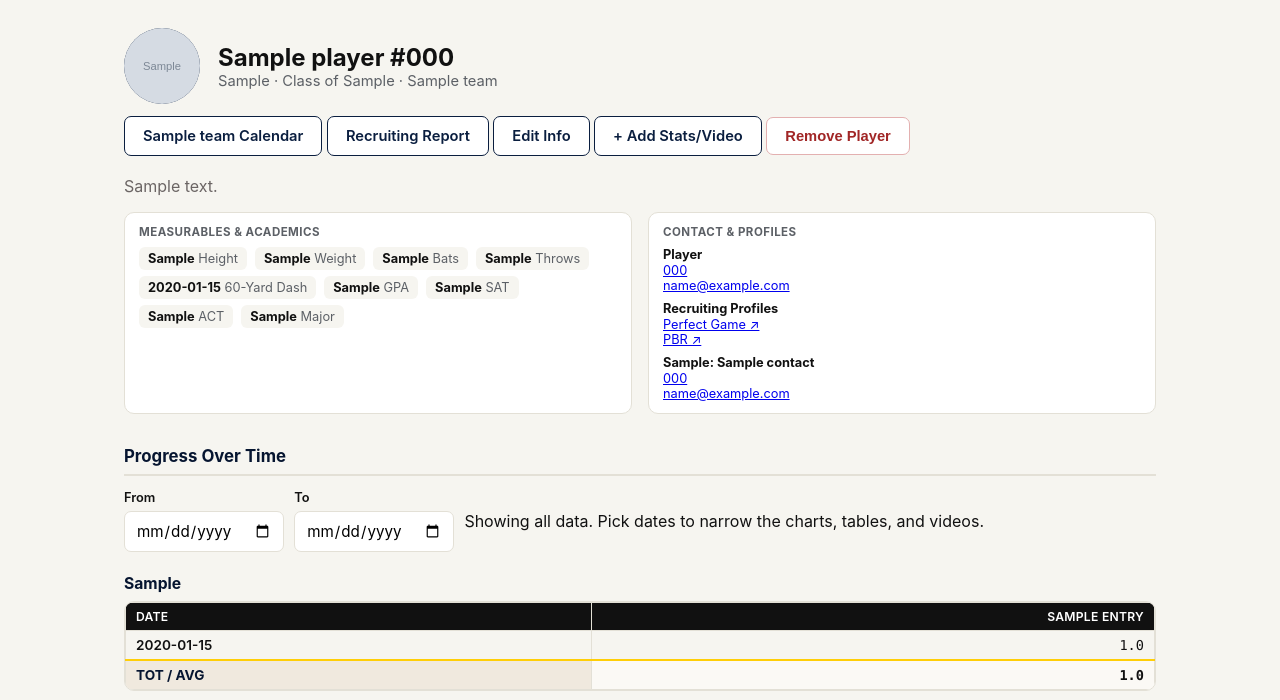
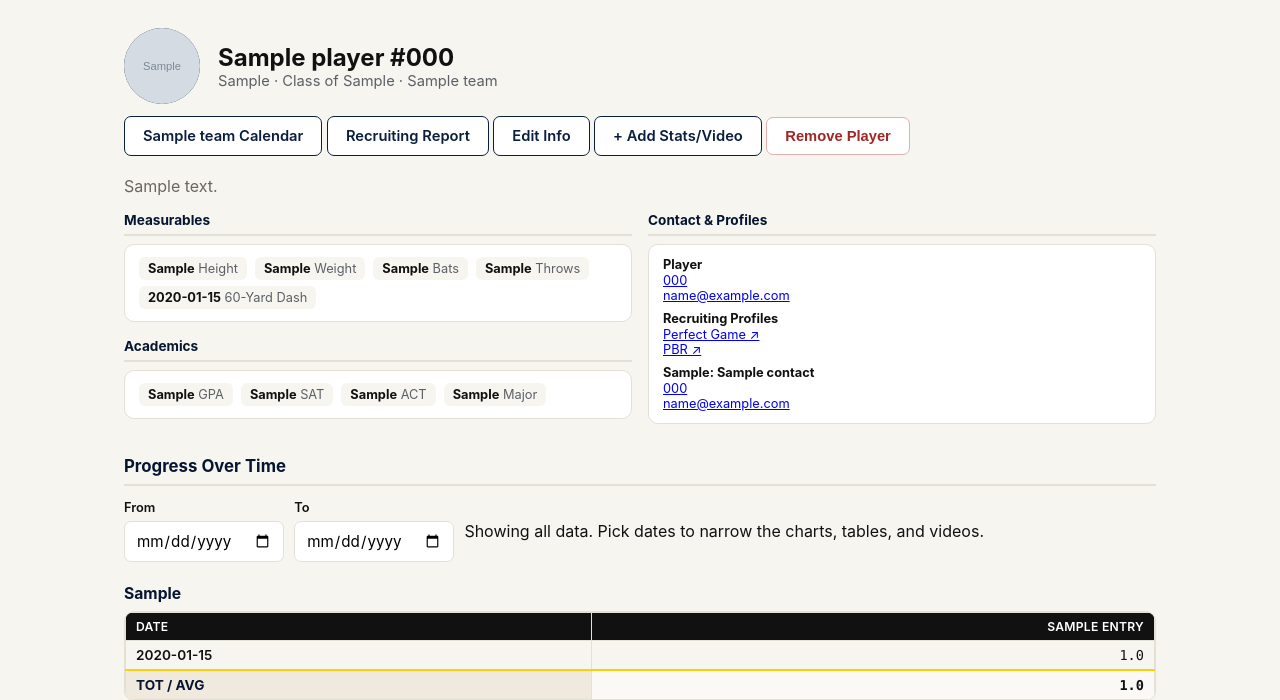
Before and after one commit to rinterdonatos/pitching-tracker-template, a Flask app: page /players/1 in a window 1280 px wide. Shown: the part 80-780 px from the top of the page. Run offline with Flask 3, Linux system fonts and the light colour scheme; the visitor is signed in with stand-in values (Sample User, id 1); tables that the repository leaves empty hold one stand-in row (values such as "Sample post"); grey boxes marked "Sample" are stand-in pictures.

Commit message:
back in their bubbles

```diff
--- a/static/css/style.css
+++ b/static/css/style.css
@@ -273,8 +273,8 @@ form.card-form {
 }
 
 /* Compact side-by-side profile cards on the player page: measurables +
-   academics on one side, contact info on the other, each rendered as small
-   wrapping chips instead of tall stacked blocks. */
+   academics stacked on the left, contact info on the right. Each keeps its
+   own section title and outlined card, just smaller than a full section. */
 .profile-columns {
   display: grid;
   grid-template-columns: 1fr 1fr;
@@ -282,22 +282,22 @@ form.card-form {
   margin-bottom: 20px;
 }
 
+.profile-col .section-title {
+  font-size: 0.85rem;
+  margin: 0 0 8px;
+  padding-bottom: 6px;
+}
+
+.profile-col .compact-card {
+  margin-bottom: 16px;
+}
+.profile-col .compact-card:last-child { margin-bottom: 0; }
+
 .compact-card {
   background: var(--phx-white);
   border: 1px solid var(--phx-border);
   border-radius: 10px;
   padding: 12px 14px;
-}
-
-.profile-columns .compact-card:only-child { grid-column: 1 / -1; }
-
-.compact-card .compact-card-title {
-  font-size: 0.72rem;
-  font-weight: 700;
-  text-transform: uppercase;
-  letter-spacing: 0.04em;
-  color: var(--phx-gray);
-  margin-bottom: 8px;
 }
 
 .compact-facts {
--- a/templates/player.html
+++ b/templates/player.html
@@ -34,14 +34,17 @@
     <p style="color:#6b6564;">{{ player['notes'] }}</p>
   {% endif %}
 
-  {% set measurable_fields = [('height','Height'), ('weight','Weight'), ('bats','Bats'), ('throws','Throws'), ('sixty_time','60-Yard Dash'), ('gpa','GPA'), ('sat_score','SAT'), ('act_score','ACT'), ('intended_major','Major')] %}
-  {% set has_measurables = player['height'] or player['weight'] or player['bats'] or player['throws'] or player['sixty_time'] or player['gpa'] or player['sat_score'] or player['act_score'] or player['intended_major'] %}
+  {% set measurable_fields = [('height','Height'), ('weight','Weight'), ('bats','Bats'), ('throws','Throws'), ('sixty_time','60-Yard Dash')] %}
+  {% set has_measurables = player['height'] or player['weight'] or player['bats'] or player['throws'] or player['sixty_time'] %}
+  {% set academic_fields = [('gpa','GPA'), ('sat_score','SAT'), ('act_score','ACT'), ('intended_major','Major')] %}
+  {% set has_academics = player['gpa'] or player['sat_score'] or player['act_score'] or player['intended_major'] %}
   {% set has_contact = player['phone'] or player['email'] or player['pg_url'] or player['pbr_url'] or contacts %}
-  {% if has_measurables or has_contact %}
+  {% if has_measurables or has_academics or has_contact %}
     <div class="profile-columns">
+      <div class="profile-col">
         {% if has_measurables %}
+          <div class="section-title">Measurables</div>
           <div class="compact-card">
-          <div class="compact-card-title">Measurables &amp; Academics</div>
             <div class="compact-facts">
               {% for key, label in measurable_fields %}
                 {% if player[key] %}
@@ -52,9 +55,24 @@
           </div>
         {% endif %}
 
+        {% if has_academics %}
+          <div class="section-title">Academics</div>
+          <div class="compact-card">
+            <div class="compact-facts">
+              {% for key, label in academic_fields %}
+                {% if player[key] %}
+                  <span class="compact-fact"><b>{{ player[key] }}</b> <span class="compact-fact-label">{{ label }}</span></span>
+                {% endif %}
+              {% endfor %}
+            </div>
+          </div>
+        {% endif %}
+      </div>
+
+      <div class="profile-col">
         {% if has_contact %}
+          <div class="section-title">Contact &amp; Profiles</div>
           <div class="compact-card">
-          <div class="compact-card-title">Contact &amp; Profiles</div>
             {% if player['phone'] or player['email'] %}
               <div class="compact-contact-block">
                 <div class="compact-contact-name">Player</div>
@@ -82,6 +100,7 @@
             {% endfor %}
           </div>
         {% endif %}
+      </div>
     </div>
   {% endif %}
 
```
Lines whose indentation alone changed are shown as unchanged.
